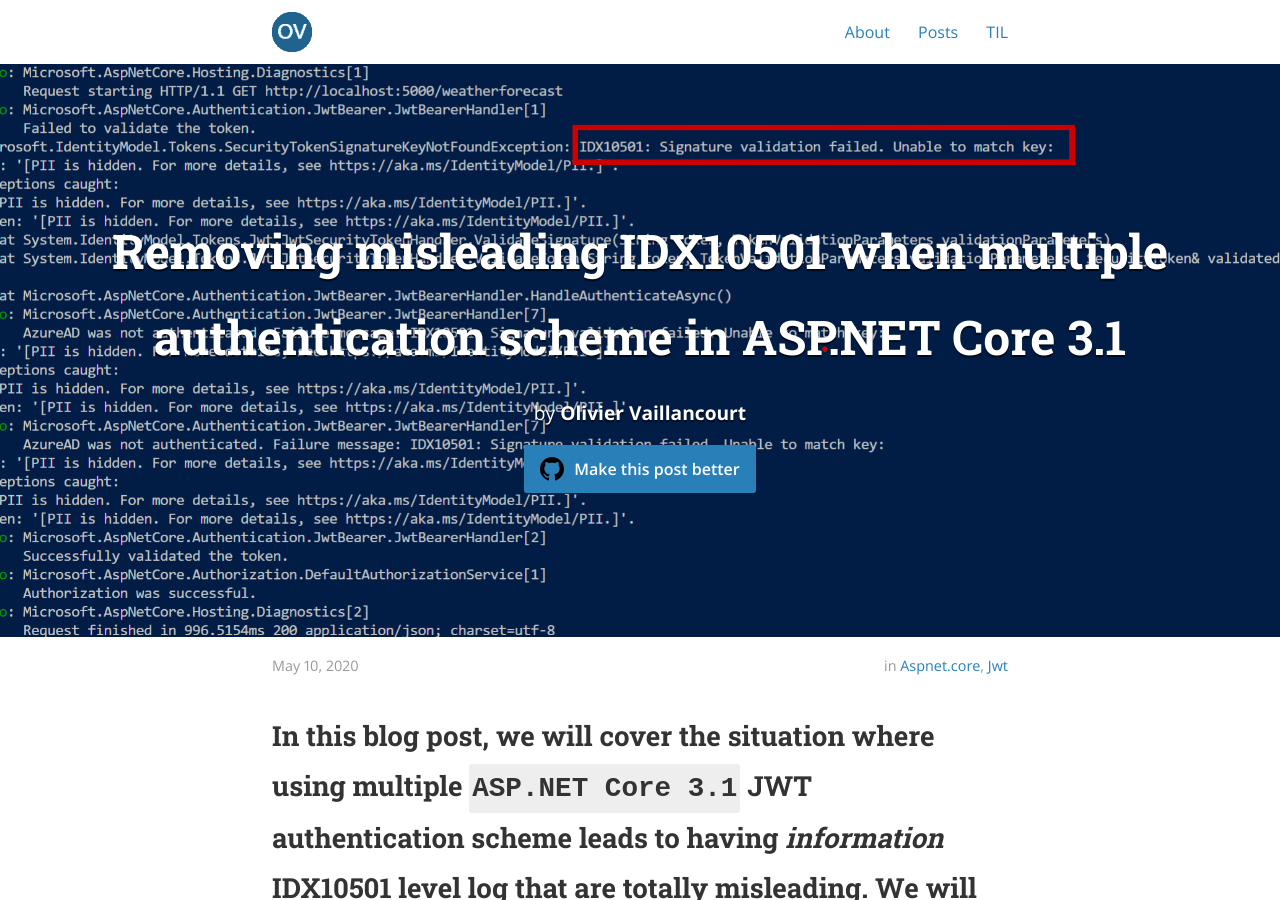
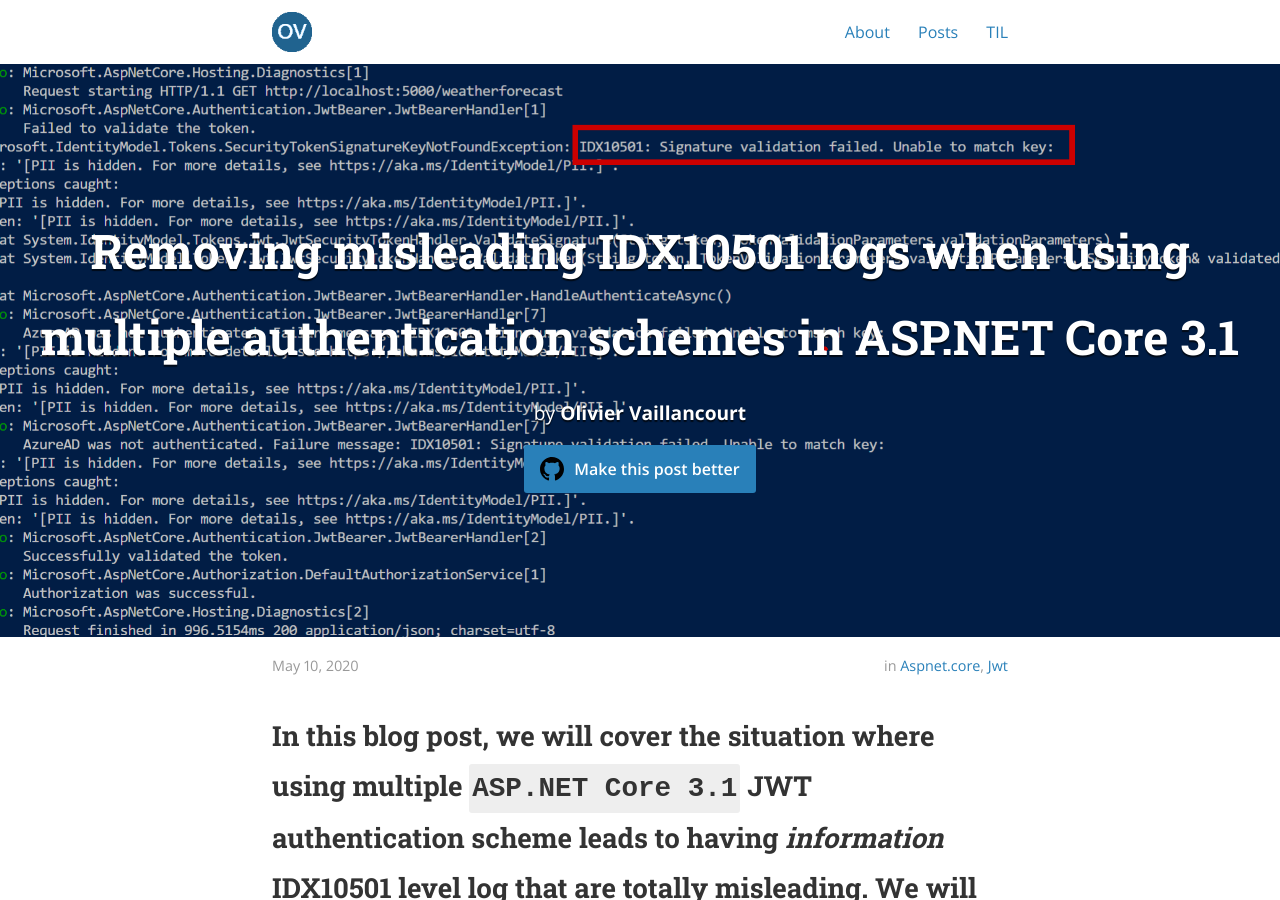
Before and after one commit to oliviervaillancourt/blog, a Jekyll site: the page built from _posts/2020-05-10-Fixing-IDX10501-MultipleAuthScheme.md, in a window 1280 px wide and 900 px high. Built offline with Jekyll 4.4.1, drawn with Linux system fonts in a browser that asks for light colours; nearby versions of some CDN libraries.

Commit message:
tweak title a bit

```diff
--- a/_posts/2020-05-10-Fixing-IDX10501-MultipleAuthScheme.md
+++ b/_posts/2020-05-10-Fixing-IDX10501-MultipleAuthScheme.md
@@ -1,6 +1,6 @@
 ---
 layout: post
-title: "Removing misleading IDX10501 when multiple authentication scheme in ASP.NET Core 3.1"
+title: "Removing misleading IDX10501 logs when using multiple authentication schemes in ASP.NET Core 3.1"
 subtitle: "Because getting IDX10501: Signature validation failed. Unable to match key when the request actually succeeds is a pain"
 date: 2020-05-10 12:00:00 -0500
 author: 'Olivier Vaillancourt'
```
